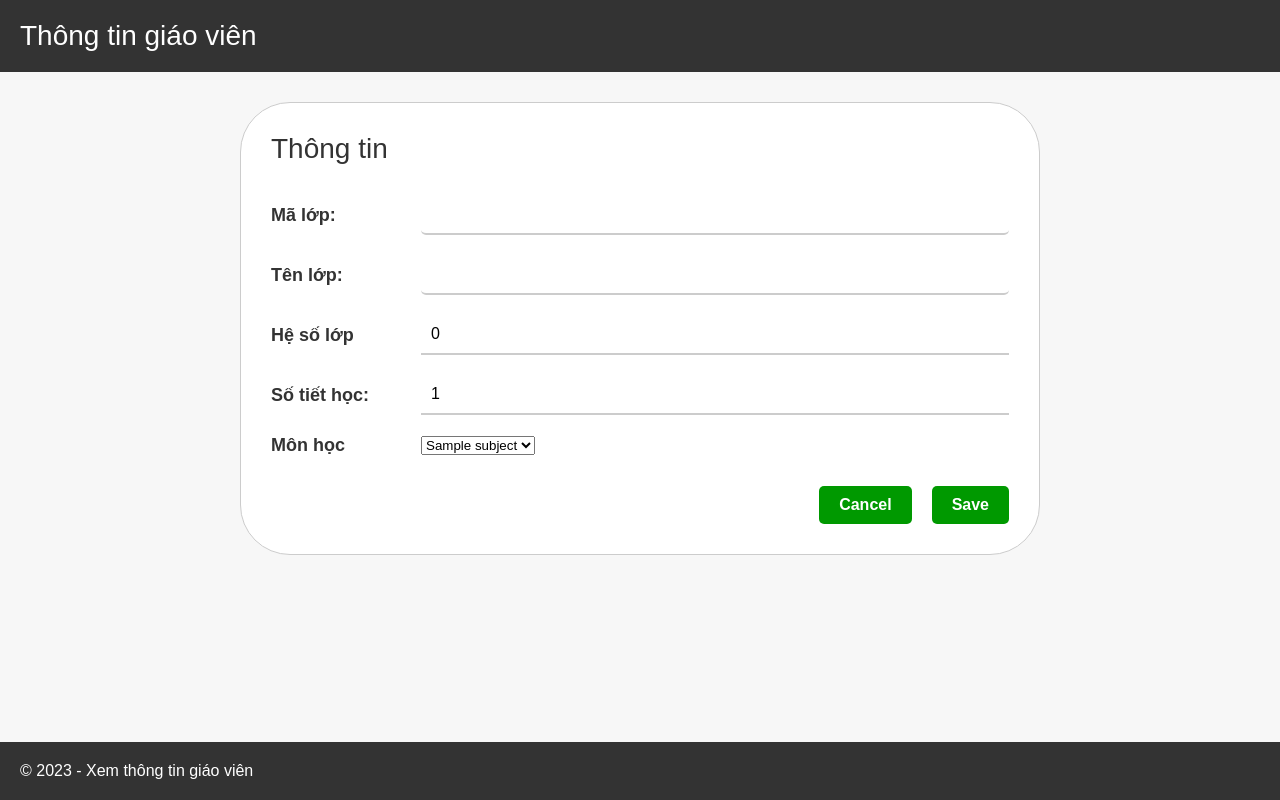
After one commit to oknhahii/Teacher_Management_App, a Django app: page /add-class/1/ in a window 1280 px wide. The commit adds this page. Run offline with Django 4.2, Linux system fonts and the light colour scheme; tables that the repository leaves empty hold one stand-in row (values such as "Sample post"); parts of the project's set-up code (start-up, migrations or seed data) failed here and were passed over.

Commit message:
update db

```diff
--- a/teacher_management/main_app/admin.py
+++ b/teacher_management/main_app/admin.py
@@ -1,7 +1,8 @@
 from django.contrib import admin
-from .models import User,Class
+from .models import User,Class, Subject
 
 # Register your models here.
 
 admin.site.register(User)
 admin.site.register(Class)
+admin.site.register(Subject)
--- a/teacher_management/main_app/forms.py
+++ b/teacher_management/main_app/forms.py
@@ -1,9 +1,16 @@
 from django.forms import ModelForm
 from django.contrib.auth.forms import UserCreationForm
-from .models import User
+from .models import User, Class
 
 class UserForm(ModelForm):
     class Meta:
         model = User
         fields = '__all__'
-        exclude = ['username', 'email', '']
+        exclude = ['username', 'email']
+
+
+class ClassForm(ModelForm):
+    class Meta:
+        model = Class
+        fields = '__all__'
+        exclude = ['teacher']
--- a/teacher_management/main_app/models.py
+++ b/teacher_management/main_app/models.py
@@ -2,6 +2,25 @@ from django.db import models
 from django.contrib.auth.models import AbstractUser,BaseUserManager
 import uuid
 
+
+class MyUserManager(BaseUserManager):
+    def create_user(self, username, password, **extra_fields):
+        user = self.model(username=username,full_name=extra_fields.get('full_name'),teacher_id=extra_fields.get('teacher_id'),year_of_birth=extra_fields.get('year_of_birth'),phone = username, degree = extra_fields.get('degree'),salary_per_hour= extra_fields.get('salary_per_hour'), location = extra_fields.get('location'))
+        user.set_password(password)
+        user.save()
+        return user
+
+    def create_superuser(self, phone, password, **extra_fields):
+
+        user = self.model(username=phone, full_name='',
+                          teacher_id=uuid.uuid4(), year_of_birth=2000,
+                          phone=phone, degree=1.3,
+                          salary_per_hour=1000, location= '',is_superuser=True,is_staff=True)
+        user.set_password(password)
+        user.save()
+        return user
+
+        # return self.create_user(phone, password, **extra_fields)
 
 PRIORITIES = (
     (1.3, 'Tốt nghiệp đại học'),
@@ -21,20 +40,30 @@ class User(AbstractUser):
     location = models.CharField(max_length=250,null=False,blank=False)
 
     USERNAME_FIELD = 'phone'
-    REQUIRED_FIELDS = ['username']
+    REQUIRED_FIELDS = []
 
+    objects = MyUserManager()
 
     def __str__(self):
         return str(self.phone) + '-' + str(self.full_name)
 
+class Subject(models.Model):
+    subject_name = models.CharField(max_length=100, null=False,blank=False)
+    subject_factor =  models.FloatField(default=0)
+    subject_id = models.AutoField(primary_key=True,auto_created=True)
+    def __str__(self):
+        return self.subject_name
+
+    objects = models.Manager()
+
 
 class Class(models.Model):
-    class_id = models.CharField(max_length=5, null=False,unique=True)
+    class_id = models.CharField(max_length=10, null=False,unique=True)
     class_name = models.CharField(max_length=100, null=False,blank=False)
     class_factor = models.FloatField(default=0)
-    subject_factor =  models.FloatField(default=0)
     number_of_lessons = models.IntegerField(default=1)
     teacher = models.ForeignKey(User, on_delete=models.CASCADE, null=True)
+    subject = models.ForeignKey(Subject, on_delete=models.CASCADE, null=True, default=1)
 
     def __str__(self):
         return self.class_name
--- /dev/null
+++ b/teacher_management/main_app/templates/modules/add_class.html
@@ -0,0 +1,44 @@
+{% extends 'main.html' %}
+
+{% block title%}
+    <title>Tạo mới giản viên</title>
+{% endblock %}
+
+{% block content %}
+<main>
+        <div class="teacher-form-container">
+            {% if mess != '' %}
+                <span>{{mess}}</span>
+            {% endif %}
+
+                <form method="POST" >
+                  {% csrf_token %}
+                <h2>Thông tin</h2>
+                <div class="form-row">
+                    <label for="class_id">Mã lớp:</label>
+                    {{form.class_id}}
+                </div>
+                <div class="form-row">
+                    <label for="class_name"> Tên lớp:</label>
+                    {{form.class_name}}
+                </div>
+                <div class="form-row">
+                    <label for="class_factor"> Hệ số lớp</label>
+                    {{form.class_factor}}
+                </div>
+                <div class="form-row">
+                    <label for="number_of_lessons"> Số tiết học:</label>
+                    {{form.number_of_lessons}}
+                </div>
+                <div class="form-row">
+                    <label for="subject"> Môn học </label>
+                    {{form.subject}}
+                </div>
+                <div class="form-actions">
+                    <a class="link-button cancel-btn" href="{% url 'home' %}">Cancel</a>
+                    <button class="link-button save-btn" type="submit">Save</button>
+                </div>
+            </form>
+        </div>
+    </main>
+{% endblock %}
--- a/teacher_management/main_app/urls.py
+++ b/teacher_management/main_app/urls.py
@@ -9,4 +9,5 @@ urlpatterns = [
     path('create-teacher/', views.createTeacher, name="create-teacher"),
     path('update-teacher/<int:pk>/', views.updateTeacher, name="update-teacher"),
     path('delete-teacher/<int:pk>/', views.deleteTeacher, name="delete-teacher"),
+    path('add-class/<int:pk>/',views.addClass, name="add-class")
 ]
--- a/teacher_management/main_app/views.py
+++ b/teacher_management/main_app/views.py
@@ -1,8 +1,8 @@
 from django.shortcuts import render, redirect
 from django.db.models import Q
-from .models import User,Class
+from .models import User,Class, Subject
 from django.http import HttpResponse
-from .forms import UserForm
+from .forms import UserForm, ClassForm
 from django.contrib import messages
 import uuid
 
@@ -10,13 +10,13 @@ import uuid
 
 def home(request):
     global users
-    users = User.objects.all()
+    users = User.objects.filter(is_superuser=False)
 
     print(users)
     print(request.method)
     if request.method == 'POST':
         keyword = request.POST.get('keyword')
-        users = User.objects.filter(Q(full_name__icontains=keyword)|Q(teacher_id__icontains=keyword)|Q(phone__icontains=keyword)|Q(location__icontains=keyword))
+        users = User.objects.filter((Q(full_name__icontains=keyword)|Q(teacher_id__icontains=keyword)|Q(phone__icontains=keyword)|Q(location__icontains=keyword))&Q(is_superuser=False))
     context = {'users':users}
 
     return render(request, 'modules/home.html',context)
@@ -29,7 +29,7 @@ def teacherInfo(request, pk):
     for cl in _class:
         total_of_lesson += cl.number_of_lessons
         print(salary)
-        salary += cl.number_of_lessons*(user.degree + cl.subject_factor + cl.class_factor) * user.salary_per_hour
+        salary += cl.number_of_lessons*(user.degree + cl.subject.subject_factor+ cl.class_factor) * user.salary_per_hour
     salary = int(salary)
     context = {'user':user, 'owner_class':_class, 'salary': salary, 'total_of_lesson': total_of_lesson}
     return render(request,'modules/teacher_info.html',context)
@@ -112,8 +112,37 @@ def deleteTeacher(request,pk):
     salary, total_of_lesson = 0, 0
     for cl in _class:
         total_of_lesson += cl.number_of_lessons
-        salary += cl.number_of_lessons * (user.degree + cl.subject_factor + cl.class_factor) * user.salary_per_hour
+        salary += cl.number_of_lessons * (user.degree + cl.subject.subject_factor + cl.class_factor) * user.salary_per_hour
     salary = int(salary)
     context = {'user': user, 'owner_class': _class, 'salary': salary, 'total_of_lesson': total_of_lesson}
 
     return render(request, 'modules/delete_teacher.html', context)
+
+def addClass(request,pk):
+    form = ClassForm()
+    global mess
+    mess = ''
+
+    if request.method == 'POST':
+        class_id = Class.objects.filter(class_id= request.POST.get('class_id'))
+        try:
+            teacher = User.objects.get(id=pk)
+            if len(class_id) != 0:
+                raise ("Class id id exists or teacher_id is invalid")
+            else:
+                sj = Subject.objects.all()[int(request.POST.get('subject')) - 1]
+                Class.objects.create(
+                    class_id=request.POST.get('class_id'),
+                    class_name=request.POST.get('class_name'),
+                    class_factor=float(request.POST.get('class_factor')),
+                    number_of_lessons=int(request.POST.get('number_of_lessons')),
+                    teacher=teacher,
+                    subject=sj
+                )
+                return redirect('teacher-info', pk=pk)
+        except Exception as exception:
+            mess = 'Phone number or teacher id exists'
+
+
+    context = {'form':form, 'mess': mess}
+    return render(request, 'modules/add_class.html', context)
--- a/teacher_management/static/styles/style.css
+++ b/teacher_management/static/styles/style.css
@@ -23,8 +23,14 @@ a {
     padding: 20px;
 }
 
+.header{
+    position: fixed;
+    top: 0 !important;
+    left: 0;
+}
+
 footer {
-    position: sticky;
+    position: fixed;
     bottom: 0 !important;
     left: 0;
 }
```
Also changed, not shown: teacher_management/main_app/templates/modules/delete_teacher.html (+42 -9 lines), teacher_management/main_app/templates/modules/teacher_info.html (+32 -8 lines), teacher_management/db.sqlite3 (deleted), teacher_management/main_app/migrations/0001_initial.py (deleted).
